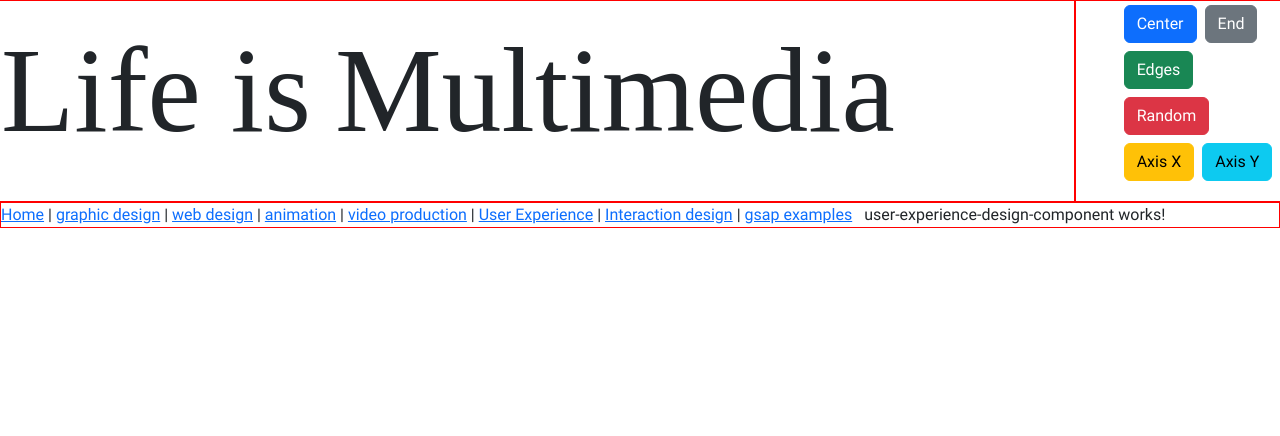
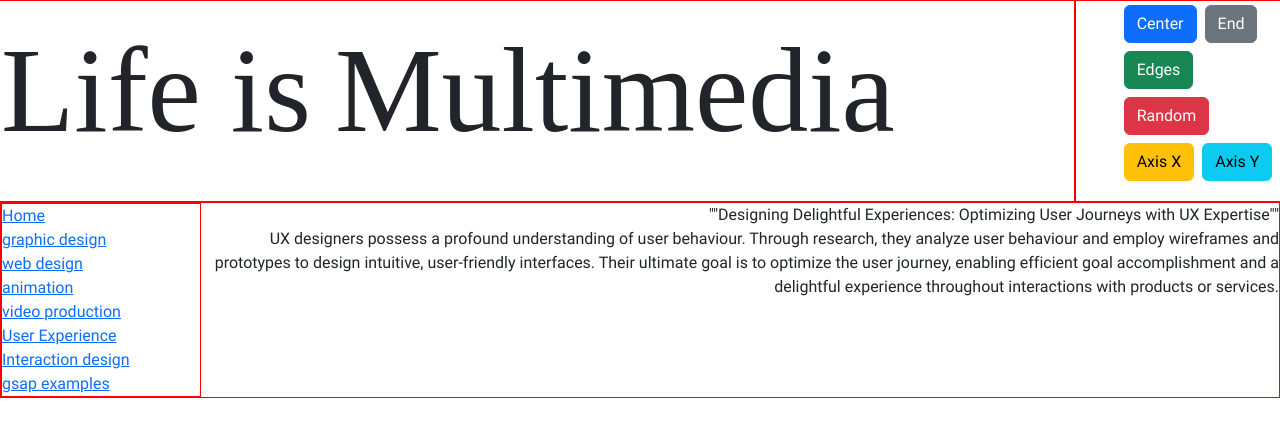
Before and after one commit to gagdmac/life-is-multimedia, an Angular app: page /user-experience-design in a window 1280 px wide. Shown: the top 436 px of the page. Built offline with nearby package versions, Linux system fonts and the light colour scheme.

Commit message:
home 4 - contenidos agregados

```diff
--- a/src/app/app.component.html
+++ b/src/app/app.component.html
@@ -3,7 +3,7 @@
   <app-topmenu></app-topmenu>
 </header>
 <section class="c-wrapper cb1">
-  <aside class="">
+  <aside class="aside cb1">
     <app-side-menu></app-side-menu>
   </aside>
   <main #content id="content" class="">
--- a/src/app/core/side-menu/side-menu.component.html
+++ b/src/app/core/side-menu/side-menu.component.html
@@ -1,10 +1,10 @@
-<nav aria-label="menu">
-  <a class="button" routerLink="/">Home</a> |
-  <a class="button" routerLink="/graphic-design">graphic design</a> |
-  <a class="button" routerLink="/web-design">web design</a> |
-  <a class="button" routerLink="/animation">animation</a> |
-  <a class="button" routerLink="/video-production">video production</a> |
-  <a class="button" routerLink="/user-experience-design">User Experience</a> |
-  <a class="button" routerLink="/interaction-design">Interaction design</a> |
+<nav aria-label="menu" class="vertical-menu">
+  <a class="button" routerLink="/">Home</a>
+  <a class="button" routerLink="/graphic-design">graphic design</a>
+  <a class="button" routerLink="/web-design">web design</a>
+  <a class="button" routerLink="/animation">animation</a>
+  <a class="button" routerLink="/video-production">video production</a>
+  <a class="button" routerLink="/user-experience-design">User Experience</a>
+  <a class="button" routerLink="/interaction-design">Interaction design</a>
   <a class="button" routerLink="/gsap-examples">gsap examples</a>
 </nav>
--- a/src/app/core/topmenu/topmenu.component.html
+++ b/src/app/core/topmenu/topmenu.component.html
@@ -1,7 +1,7 @@
 <div class="row">
   <div class="container">
     <div class="row">
-      <div class="col-10 top-menu cb1">
+      <div class="col-md-10 col-lg-10 top-menu cb1">
         <p class="me-4">Life is</p>
         <p class="multimedia">M</p>
         <p class="multimedia">u</p>
--- a/src/app/feature/animation-component/animation-component.component.html
+++ b/src/app/feature/animation-component/animation-component.component.html
@@ -1,3 +1,10 @@
-<div class="row allHeight animation">
-  <p>animation-component works!</p>
+<div class="row text-end">
+  <p>"From Still to Alive: The Magic of Animation"</p>
+  <p>
+    Animation breathes life into images and characters. Animators craft
+    sequential frames to animate static objects. They design, model, rig, and
+    animate characters, objects, and environments. Animators work in films, TV,
+    advertising, gaming, and e-learning to create captivating and immersive
+    experiences
+  </p>
 </div>
--- a/src/app/feature/graphic-design-component/graphic-design-component.component.html
+++ b/src/app/feature/graphic-design-component/graphic-design-component.component.html
@@ -1,3 +1,10 @@
-<div class="row allHeight graphic-design">
-  <p>graphic-design-component works</p>
+<div class="row text-end">
+  <p>"Enhancing Branding and Advertising: The Artistry of Graphic Design"</p>
+  <p>
+    Graphic design involves crafting visually compelling content. Designers
+    employ creative expertise and design principles to develop and transmit
+    messages. Their projects span brand development, advertising, print media,
+    and digital graphics. Designers contribute to the visual identity and
+    aesthetic appeal of companies and products.
+  </p>
 </div>
--- a/src/app/feature/interaction-design/interaction-design.component.html
+++ b/src/app/feature/interaction-design/interaction-design.component.html
@@ -1,3 +1,12 @@
-<div class="row allHeight interaction-design">
-  <p>interaction-design works!</p>
+<div class="row text-end">
+  <p>
+    "Empowering Engaging Digital Experiences: The Art of Interaction Design"
+  </p>
+  <p>
+    Interaction design (IxDF) focuses on creating engaging interfaces for
+    digital platforms. Designers craft meaningful interactions between users and
+    systems, considering user behaviour, psychology, and interface
+    functionality. IxDF designs intuitive user interfaces (UIs) for websites,
+    mobile apps, and software applications.
+  </p>
 </div>
--- a/src/app/feature/user-experience-design-component/user-experience-design-component.component.html
+++ b/src/app/feature/user-experience-design-component/user-experience-design-component.component.html
@@ -1,3 +1,13 @@
-<div class="row allHeight user-experience-design">
-  <p>user-experience-design-component works!</p>
+<div class="row text-end">
+  <p>
+    ""Designing Delightful Experiences: Optimizing User Journeys with UX
+    Expertise""
+  </p>
+  <p>
+    UX designers possess a profound understanding of user behaviour. Through
+    research, they analyze user behaviour and employ wireframes and prototypes
+    to design intuitive, user-friendly interfaces. Their ultimate goal is to
+    optimize the user journey, enabling efficient goal accomplishment and a
+    delightful experience throughout interactions with products or services.
+  </p>
 </div>
--- a/src/app/feature/video-production-component/video-production-component.component.html
+++ b/src/app/feature/video-production-component/video-production-component.component.html
@@ -1,3 +1,10 @@
-<div class="row allHeight video-production">
-  <p>video-production-component works!</p>
+<div class="row text-end">
+  <p>"Crafting Captivating Stories: The Art of Video Production"</p>
+  <p>
+    Video production encompasses the process of planning, filming, and editing
+    videos. Skilled producers engage in diverse projects, including marketing
+    campaigns, corporate videos, documentaries, and short films. Meticulously
+    handle pre-production duties like scriptwriting, storyboarding, casting, and
+    production tasks such as filming, lighting, and sound recording.
+  </p>
 </div>
--- a/src/app/feature/web-design-component/web-design-component.component.html
+++ b/src/app/feature/web-design-component/web-design-component.component.html
@@ -1,3 +1,13 @@
-<div class="row allHeight web-design">
-  <p>web-design-component</p>
+<div class="row text-end">
+  <p>
+    "Simplicity and Compatibility: The Essence of Web Design for User-Friendly
+    Experiences"
+  </p>
+  <p>
+    Web design creates user-friendly websites and applications. Designers
+    balance aesthetics and functionality for a seamless experience. They use
+    HTML, CSS, and other technologies to design captivating layouts, choose
+    colours, and enhance usability. Responsive design ensures compatibility
+    across devices.
+  </p>
 </div>
--- a/src/styles/components/_c-side-menu.scss
+++ b/src/styles/components/_c-side-menu.scss
@@ -4,8 +4,14 @@
 ///////////////////////////////////////////////////
 //////////////////////////////////////////////////
 
-nav {
-  float: left;
+aside {
+  width: rem-calc(200);
+  min-width: rem-calc(200);
+}
+
+.vertical-menu {
+  display: flex;
+  flex-direction: column;
 }
 
 // /////////////////////////////////
--- a/src/styles/components/_c-wrapper.scss
+++ b/src/styles/components/_c-wrapper.scss
@@ -2,13 +2,13 @@
 // ////////////WRAPPER//////////////
 // ////////////////////////////////
 
-// .c-wrapper {
-//   display: flex;
-//   width: 100%;
-//   margin-top: rem-calc(92);
-// }
+.c-wrapper {
+  display: flex;
+  width: 100%;
+  justify-content: space-between;
+}
 
-// //media
+//media
 // @include respond-below(md) {
 //   .c-wrapper {
 //     margin-top: rem-calc(108);
```
